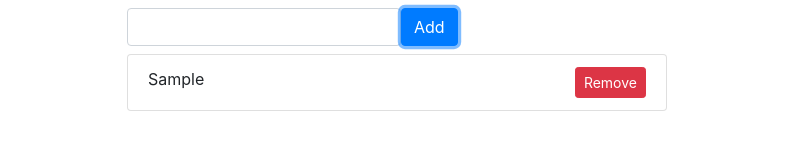
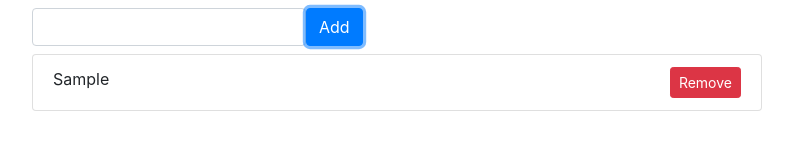
Before and after one commit to igorpooops/lessons, a website with bundled scripts: page src/index.html in a window 1280 px wide. Both pictures are taken after typing "Sample" into the empty fields and a click on the button "Add". Shown: the whole page, without its empty margins (243-1036 px from the left). Built offline with nearby package versions, Linux system fonts and the light colour scheme.

Commit message:
rebuild tree

```diff
--- a/src/index.html
+++ b/src/index.html
@@ -14,7 +14,7 @@
 <div class="container">
     <div class="row justify-content-center">
         <!-- 12 -->
-        <div class="col-6">
+        <div class="col-8">
             <form class="form-inline" id="task-form">
                 <div class="form-group mb-2 mt-2">
                     <label for="task-name" class="sr-only">Task name</label>
--- a/src/js/app.js
+++ b/src/js/app.js
@@ -20,25 +20,22 @@ formEl.addEventListener('submit', function(evt) {
 
     nameEl.value = ''; // очистка формы
 
-    // создали элемент
-    const liEl = document.createElement('li');
-    // подставили textContent
-    liEl.textContent = task.name;
-    // console.log(liEl.parentElement);
-    // пока у элемента нет родителя, он нигде не отображается
-    liEl.className = 'list-group-item';
+    rebuildTree(listEl, taskList);
+});
 
-    const removeEl = document.createElement('button');
-    removeEl.className = 'btn btn-danger btn-sm float-right';
-    removeEl.textContent = 'Remove';
+// memory + DOM
+// rebuild tree -> memory
 
-    removeEl.addEventListener('click', function(evt) {
-        liEl.remove(); // не везде работает
-        taskList.remove(task);
-    });
+function rebuildTree(container, list) {
+    container.innerHTML = ''; // вырезать всех child'ов
+    for (const item of list.items) {
+        const liEl = document.createElement('li');
+        liEl.className = 'list-group-item';
 
-    // Самая трудоёмкая часть синхронизация между DOM и памятью
-
-    liEl.appendChild(removeEl);
-    listEl.appendChild(liEl);
-});
+        liEl.innerHTML = `
+            ${item.name}
+            <button class="btn btn-danger btn-sm float-right">Remove</button>
+        `;
+        container.appendChild(liEl);
+    }
+}
```
Also changed, not shown: 1 other file.
